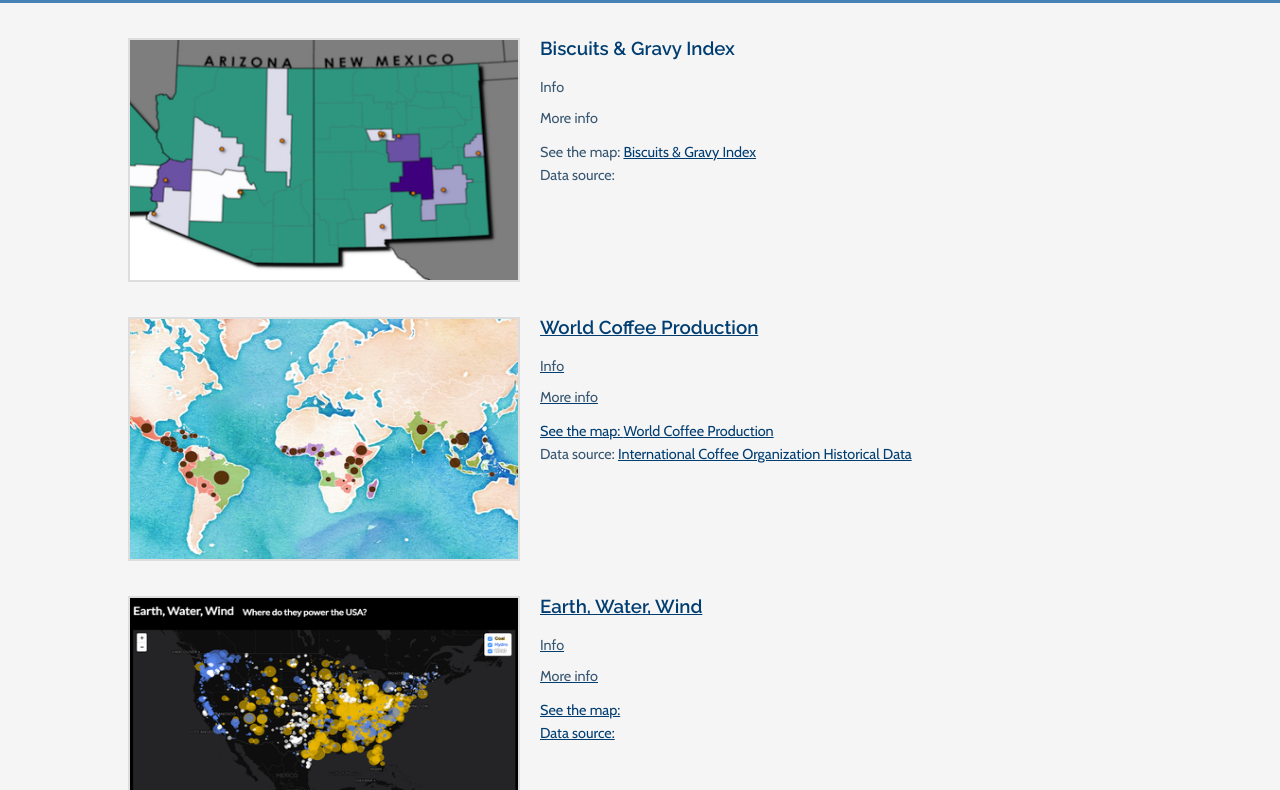
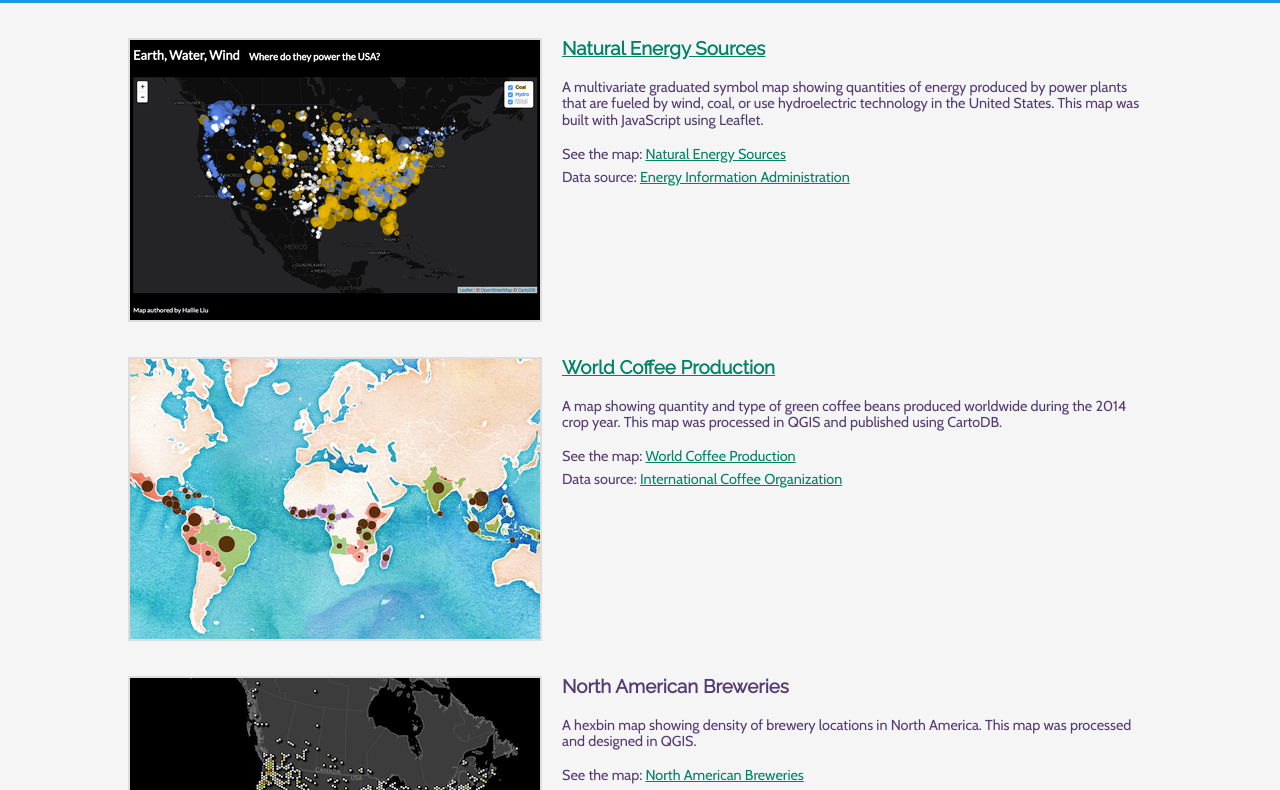
Before and after one commit to hallieliu/hallieliu.github.io, a plain HTML site: page index.html in a window 1280 px wide. Shown: the part 96-886 px from the top of the page. Drawn offline with nearby package versions, Linux system fonts and the light colour scheme; a web font is replaced by a local one.

Commit message:
change projects + update css

```diff
--- a/index.html
+++ b/index.html
@@ -2,28 +2,26 @@
 <html>
 
 <head>
+    <link rel="stylesheet" href="https://cdnjs.cloudflare.com/ajax/libs/normalize/3.0.3/normalize.min.css" />
     <link href='https://fonts.googleapis.com/css?family=Raleway' rel='stylesheet' type='text/css'>
-    <link href='https://fonts.googleapis.com/css?family=Raleway+Dots' rel='stylesheet' type='text/css'>
     <link href='https://fonts.googleapis.com/css?family=Cabin' rel='stylesheet' type='text/css'>
     <meta charset="utf-8">
     <title>Hallie's Mapping Portfolio</title>
 
     <meta name=‘viewport’ content=‘initial-scale=1,maximum-scale=1,user-scalable=no’ />
 
-    <link rel="stylesheet" href="https://cdnjs.cloudflare.com/ajax/libs/normalize/3.0.3/normalize.min.css" />
-    <link href='https://fonts.googleapis.com/css?family=Cabin:500' rel='stylesheet' type='text/css'>
-    <link href='https://fonts.googleapis.com/css?family=Raleway:600' rel='stylesheet' type='text/css'>
     <style>
         body {
             background: #f5f5f5;
             font-family: 'Cabin', sans-serif;
+            color: #474747;
         }
 
         header {
             width: 100%;
             min-width: 800px;
             margin: 0 auto;
-            background: steelblue;
+            background: #1B98E0;
             padding: 15px 0 20px;
         }
 
@@ -33,6 +31,8 @@
             width: 80%;
             margin: 0 auto;
             color: whitesmoke;
+            text-shadow: 2px 2px #474747;
+
         }
 
         h2 {
@@ -41,28 +41,31 @@
             width: 80%;
             margin: 0 auto;
             color: whitesmoke;
+            text-shadow: 2px 2px #474747;
         }
 
         h3 {
             font-family: 'Raleway', sans-serif;
-            color: #003d71
+            color: #533A71;
         }
 
         p {
             font-size: .9em;
-            color: #375671;
+            color: #533A71;
         }
 
         ul {
             list-style-type: none;
             font-size: .9em;
-            color: #375671;
+            color: #533A71;
             line-height: 1.6em;
         }
 
-        a,
+        a {
+            color: #018266;
+        }
         a:visited {
-            color: #003d71;
+            color: #533A71;
         }
 
         .project {
@@ -79,8 +82,8 @@
         }
 
         .project-image {
-            width: 388px;
-            height: 240px;
+            width: 410px;
+            height: 280px;
             background: white;
             float: left;
             margin-right: 20px;
@@ -91,43 +94,38 @@
 
 <body>
     <header>
-        <h1> Hallie Liu </h1>
-        <h2> Cartographer</h2>
+        <h1>Hallie Liu </h1>
+        <h2>Cartographer</h2>
     </header>
 
     <section class="project">
-        <img src="images/biscuits-gravy.png" alt="Biscuits and Gravy Index Map" class="project-image">
-        <h3> Biscuits & Gravy Index </h3>
-        <p> Info </p>
-        <p> More info </p>
-        <ul>
-            <li> See the map: <a href="maps/Biscuits-Gravy.pdf"> Biscuits & Gravy Index </a> </li>
-            <li> Data source: <a href=" " /> </li>
-        </ul>
-    </section>
-
-    <section class="project">
-        <a target='_blank' href="https://hallieliu.cartodb.com/viz/b21c5a84-a200-11e5-b028-0ecfd53eb7d3/public_map"><img src="images/world-coffee-production.png" alt="World Coffee Production Map" class="project-image">
-            <h3><a target = '_blank' href="https://hallieliu.cartodb.com/viz/b21c5a84-a200-11e5-b028-0ecfd53eb7d3/public_map"> World Coffee Production </h3>
-            <p> Info </p>
-            <p> More info </p>
+        <a target='_blank' href="#"><img src="images/american-energy-sources.png" alt="American Energy Sources Map" class="project-image"></a>
+        <h3><a target = '_blank' href="#"> Natural Energy Sources</a> </h3>
+            <p> A multivariate graduated symbol map showing quantities of energy produced by power plants that are fueled by wind, coal, or use hydroelectric technology in the United States. This map was built with JavaScript using Leaflet.</p>
             <ul>
-                <li> See the map: <a href="https://hallieliu.cartodb.com/viz/b21c5a84-a200-11e5-b028-0ecfd53eb7d3/public_map">World Coffee Production</a> </li>
-                <li> Data source: <a href="http://www.ico.org/new_historical.asp"> International Coffee Organization Historical Data </a> </li>
+                <li> See the map: <a target='_blank' href="#">Natural Energy Sources</a> </li>
+                <li> Data source: <a href="http://www.eia.gov/electricity/data/eia923/">Energy Information Administration</a> </li>
             </ul>
     </section>
 
     <section class="project">
-        <a target='_blank' href="#"><img src="images/american-energy-sources.png" alt="American Energy Sources Map" class="project-image">
-            <h3><a target = '_blank' href="#"> Earth, Water, Wind </h3>
-            <p> Info </p>
-            <p> More info </p>
+        <a target='_blank' href="https://hallieliu.cartodb.com/viz/b21c5a84-a200-11e5-b028-0ecfd53eb7d3/public_map"><img src="images/world-coffee-production.png" alt="World Coffee Production Map" class="project-image"></a>
+        <h3><a href="https://hallieliu.cartodb.com/viz/b21c5a84-a200-11e5-b028-0ecfd53eb7d3/public_map"> World Coffee Production</a> </h3>
+            <p> A map showing quantity and type of green coffee beans produced worldwide during the 2014 crop year. This map was processed in QGIS and published using CartoDB.</p>
             <ul>
-                <li> See the map:
-                    <a target='_blank' href="#"> </li>
-                <li> Data source:
-                    <a target='_blank' href="#"> </li>
+                <li> See the map: <a href="https://hallieliu.cartodb.com/viz/b21c5a84-a200-11e5-b028-0ecfd53eb7d3/public_map"> World Coffee Production</a> </li>
+                <li> Data source: <a href="http://www.ico.org/new_historical.asp"> International Coffee Organization</a> </li>
             </ul>
+    </section>
+
+     <section class="project">
+        <img src="images/breweries.png" alt="North American Breweries Map" class="project-image">
+        <h3> North American Breweries </h3>
+        <p> A hexbin map showing density of brewery locations in North America. This map was processed and designed in QGIS.</p>
+        <ul>
+            <li> See the map: <a href="maps/NA-breweries.pdf">North American Breweries </a> </li>
+            <li> Data source: <a href="http://www.poi-factory.com/"> POI Factory</a> </li>
+        </ul>
     </section>
 
 </body>
```
Also changed, not shown: images/biscuits-gravy.png (deleted), images/breweries.png (added), 2 other files.
